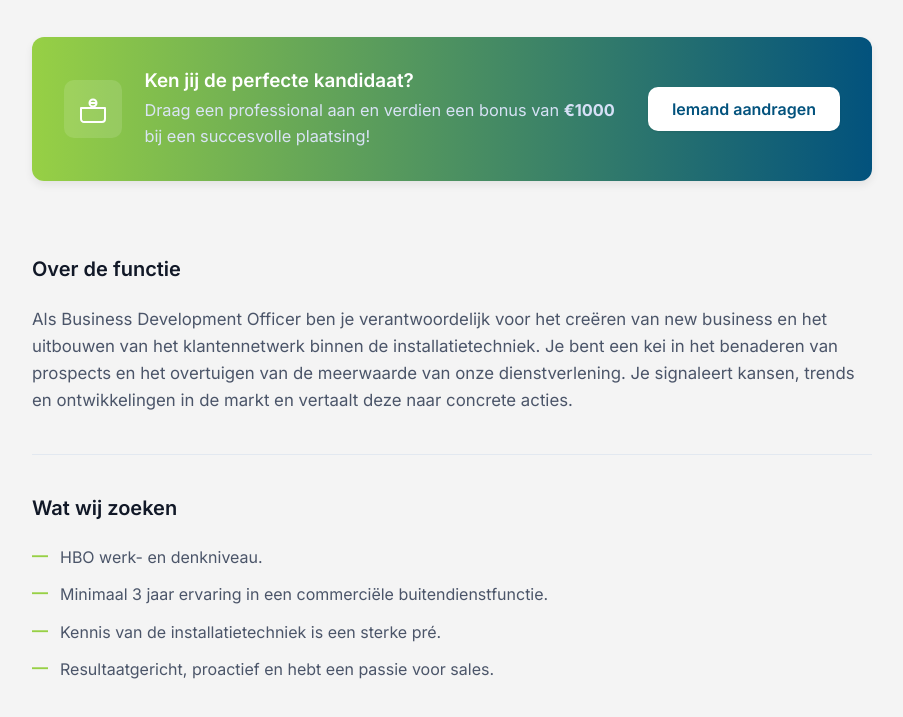
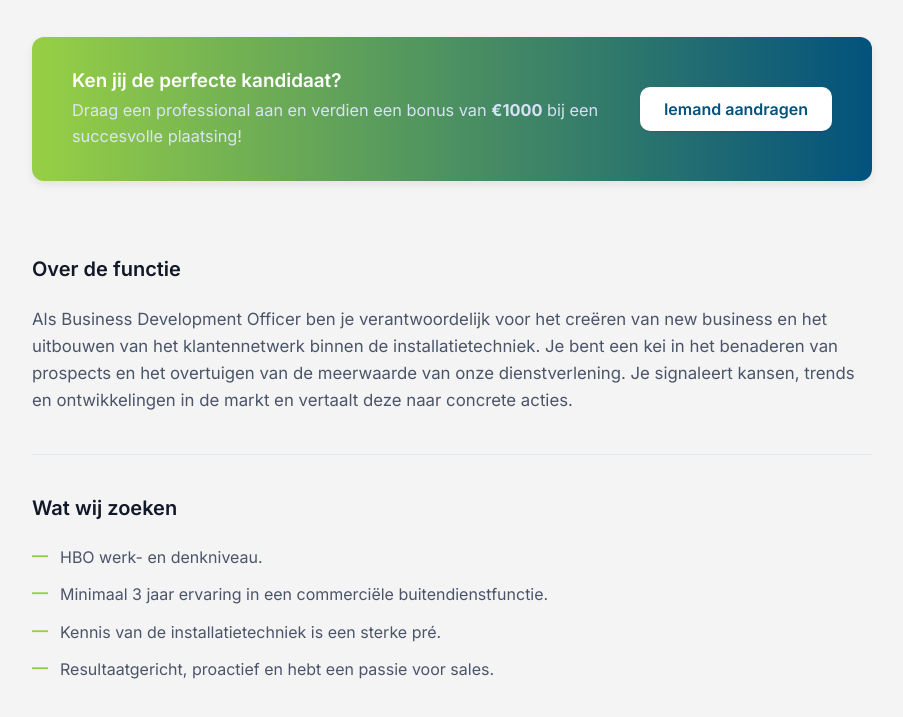
Before and after one commit to Stormhoogervorst/refertool-, a plain HTML site: page index.html in a window 1280 px wide. Shown: the part 233-950 px from the top of the page, without its empty margins (188-1091 px from the left). Drawn offline with Linux system fonts and the light colour scheme.

Commit message:
Update index.html

```diff
--- a/index.html
+++ b/index.html
@@ -175,24 +175,9 @@ hr {
     border: none;
     border-radius: var(--border-radius-lg);
     box-shadow: var(--shadow-md);
-    padding: 2rem 2rem;
+    padding: 2rem 2.5rem; /* Adjusted padding for better balance */
     margin-bottom: 2.2rem;
     flex-wrap: wrap;
-}
-.referral-icon-wrapper {
-    background: rgba(255,255,255,0.12);
-    border-radius: var(--border-radius-md);
-    width: 58px;
-    height: 58px;
-    display: flex;
-    justify-content: center;
-    align-items: center;
-    flex-shrink: 0;
-}
-.referral-icon-wrapper svg {
-    width: 32px;
-    height: 32px;
-    color: var(--card-bg);
 }
 .referral-content {
     flex: 1;
@@ -482,10 +467,8 @@ hr {
                 </div>
             </header>
 
+            <!-- ICON WRAPPER REMOVED FROM HERE -->
             <section class="card referral-card">
-                <div class="referral-icon-wrapper">
-                    <svg xmlns="http://www.w3.org/2000/svg" fill="none" viewBox="0 0 24 24" stroke-width="1.5" stroke="currentColor"><path stroke-linecap="round" stroke-linejoin="round" d="M21 11.25v8.25a2.25 2.25 0 01-2.25 2.25H5.25a2.25 2.25 0 01-2.25-2.25v-8.25M12 4.875A2.625 2.625 0 1014.625 7.5H9.375A2.625 2.625 0 1012 4.875zM21 11.25H3" /></svg>
-                </div>
                 <div class="referral-content">
                     <h2>Ken jij de perfecte kandidaat?</h2>
                     <p>Draag een professional aan en verdien een bonus van <strong>€1000</strong> bij een succesvolle plaatsing!</p>
@@ -511,7 +494,6 @@ hr {
         </main>
     </div>
 
-    <!-- ===== NEW MODAL (from second example) ===== -->
     <div id="referralModal" class="modal-overlay">
         <div class="modal-content">
             <button class="modal-close">×</button>
@@ -537,7 +519,6 @@ hr {
         </div>
     </div>
 
-    <!-- ===== NEW SCRIPT (from second example) ===== -->
     <script>
         const modal = document.getElementById('referralModal');
         const personalMessageEl = document.getElementById('personalMessage');
```
